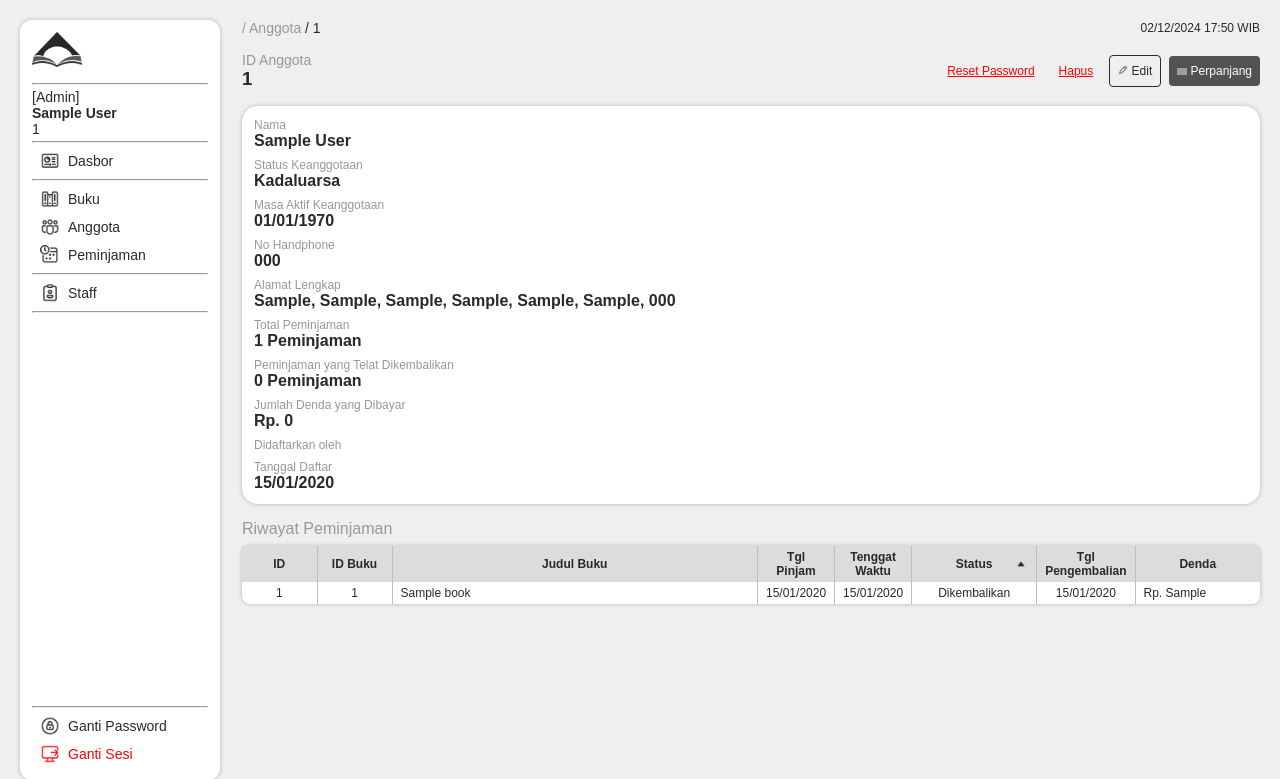
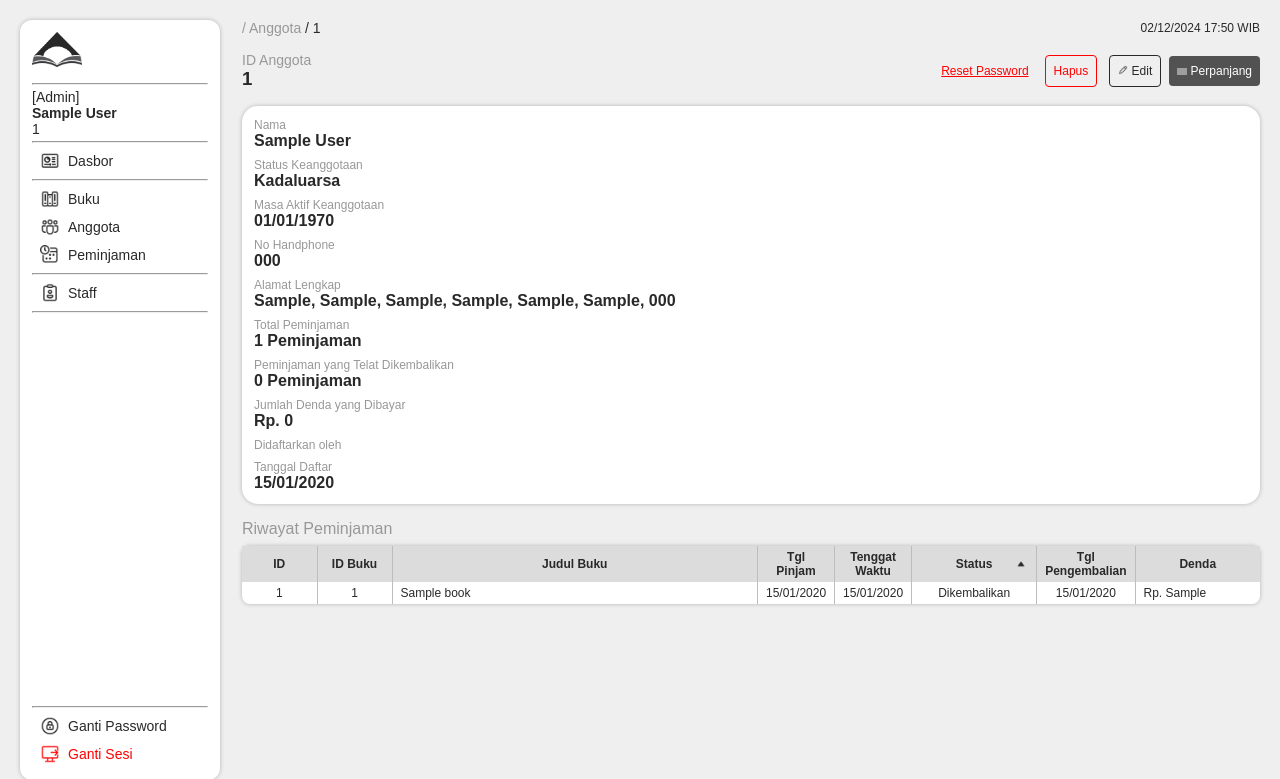
Before and after one commit to chandramawas/Lokapustaka, a PHP site: page /staff/members.php?id=1 in a window 1280 px wide. Shown: the top 779 px of the page. Run offline with PHP 8.4, Linux system fonts and the light colour scheme; the visitor is signed in with stand-in values (Sample User, id 1); tables that the repository leaves empty or names only in its code hold one stand-in row (values such as "Sample post"); some libraries are stand-ins or nearby versions; some web fonts are replaced; grey boxes are pictures that could not be loaded.

Commit message:
Small Improvement

```diff
--- a/staff/members.php
+++ b/staff/members.php
@@ -276,7 +276,7 @@ if (isset($_GET['id'])) {
                         <a href="#" onclick="resetPassword('<?= $member['id'] ?>')" class="fou-b head-b mr8">
                             Reset Password
                         </a>
-                        <a href="#" onclick="deleteMember('<?= $member['id'] ?>')" class="fou-b head-b mr8">Hapus</a>
+                        <a href="#" onclick="deleteMember('<?= $member['id'] ?>')" class="fou-b border head-b mr12">Hapus</a>
                         <a href="?id=<?= $member['id'] ?>&action=edit" class="thi-b head-b mr8">
                             <img src="/lokapustaka/img/edit-dark.png" alt="Edit">
                             Edit
--- a/style.css
+++ b/style.css
@@ -285,7 +285,6 @@ input[type=checkbox] {
 
 .fou-b {
     border-radius: 8px;
-    padding: 16px;
     text-align: center;
     color: var(--red);
     text-decoration: underline;
@@ -293,6 +292,17 @@ input[type=checkbox] {
 
 .fou-b:hover {
     color: var(--red-hover);
+}
+
+.fou-b.border {
+    color: var(--red);
+    border: 1px solid var(--red);
+    text-decoration: none;
+}
+
+.fou-b.border:hover {
+    color: var(--red-hover);
+    box-shadow: var(--shadow);
 }
 
 .red-b {
```
